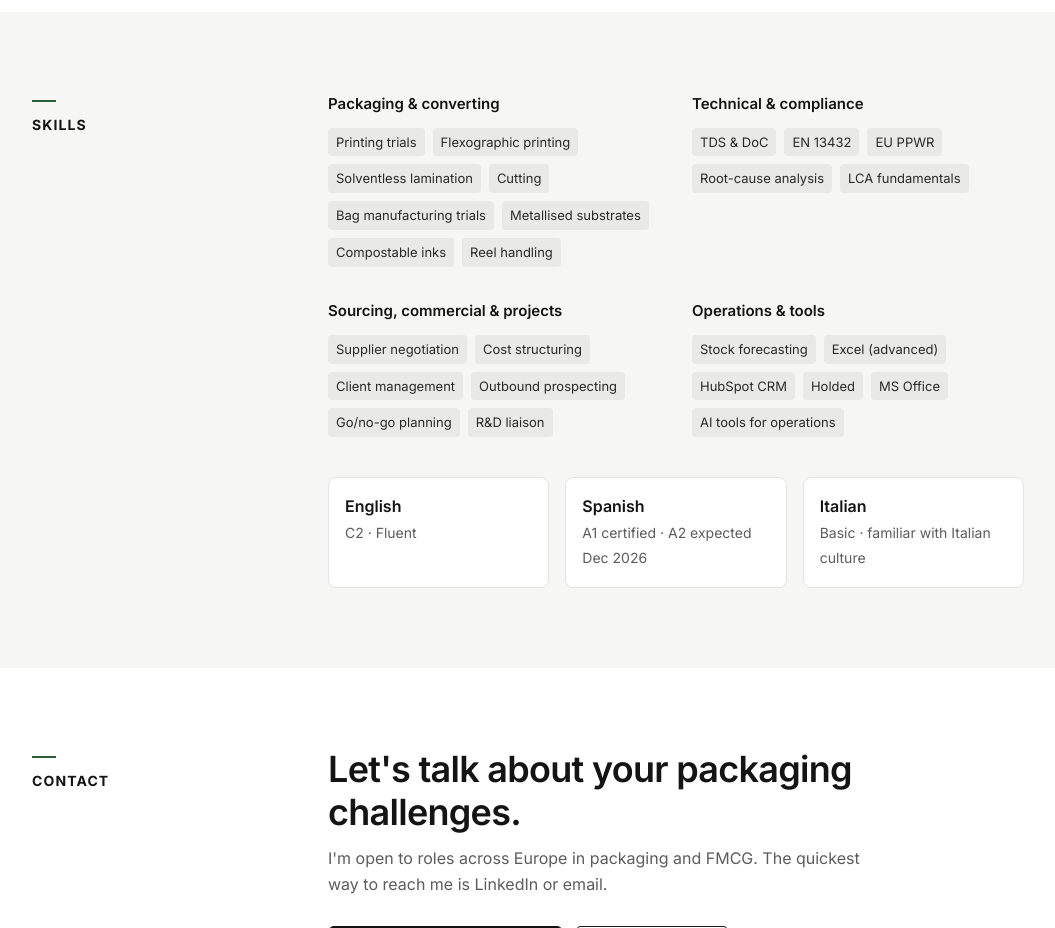
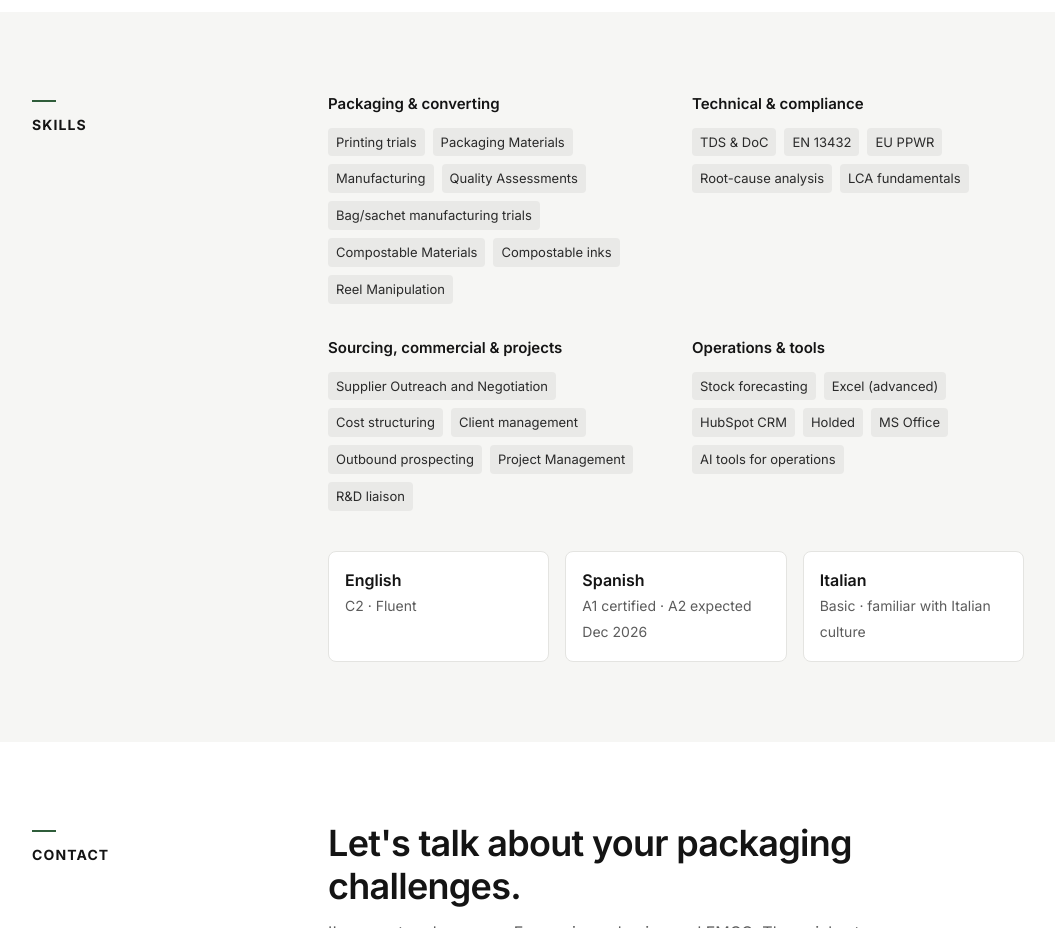
Before and after one commit to nivednair2015/nivednair2015.github.io, a plain HTML site: page index.html in a window 1280 px wide. Shown: the part 3360-4288 px from the top of the page, without its empty margins (112-1167 px from the left). Drawn offline with Linux system fonts and the light colour scheme.

Commit message:
Update index.html

```diff
--- a/index.html
+++ b/index.html
@@ -273,11 +273,11 @@ main:focus{outline:none}
     <div>
       <div class="skills">
         <div class="skill"><h4>Packaging &amp; converting</h4><div class="chips">
-          <span class="chip">Printing trials</span><span class="chip">Flexographic printing</span><span class="chip">Solventless lamination</span><span class="chip">Cutting</span><span class="chip">Bag manufacturing trials</span><span class="chip">Metallised substrates</span><span class="chip">Compostable inks</span><span class="chip">Reel handling</span></div></div>
+          <span class="chip">Printing trials</span><span class="chip">Packaging Materials</span><span class="chip">Manufacturing</span><span class="chip">Quality Assessments</span><span class="chip">Bag/sachet manufacturing trials</span><span class="chip">Compostable Materials</span><span class="chip">Compostable inks</span><span class="chip">Reel Manipulation</span></div></div>
         <div class="skill"><h4>Technical &amp; compliance</h4><div class="chips">
           <span class="chip">TDS &amp; DoC</span><span class="chip">EN 13432</span><span class="chip">EU PPWR</span><span class="chip">Root-cause analysis</span><span class="chip">LCA fundamentals</span></div></div>
         <div class="skill"><h4>Sourcing, commercial &amp; projects</h4><div class="chips">
-          <span class="chip">Supplier negotiation</span><span class="chip">Cost structuring</span><span class="chip">Client management</span><span class="chip">Outbound prospecting</span><span class="chip">Go/no-go planning</span><span class="chip">R&amp;D liaison</span></div></div>
+          <span class="chip">Supplier Outreach and Negotiation</span><span class="chip">Cost structuring</span><span class="chip">Client management</span><span class="chip">Outbound prospecting</span><span class="chip">Project Management</span><span class="chip">R&amp;D liaison</span></div></div>
         <div class="skill"><h4>Operations &amp; tools</h4><div class="chips">
           <span class="chip">Stock forecasting</span><span class="chip">Excel (advanced)</span><span class="chip">HubSpot CRM</span><span class="chip">Holded</span><span class="chip">MS Office</span><span class="chip">AI tools for operations</span></div></div>
       </div>
```
